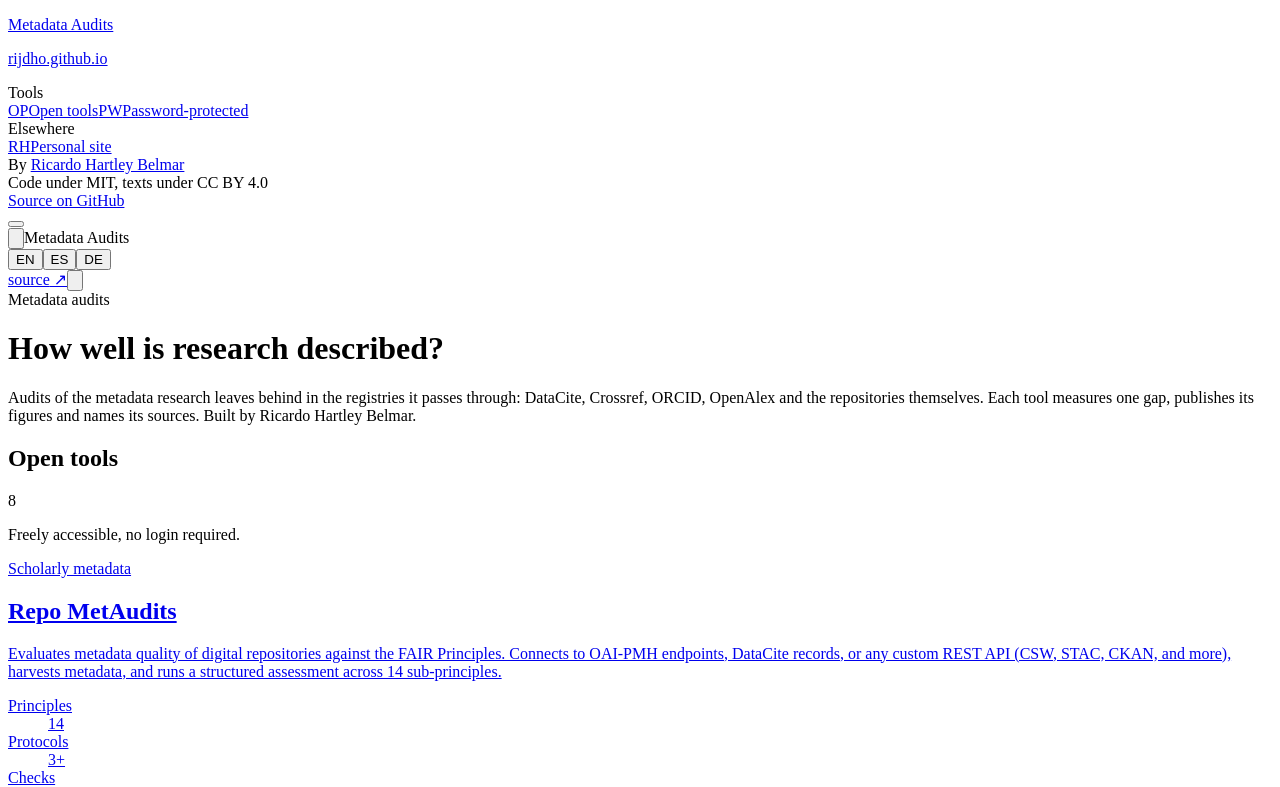
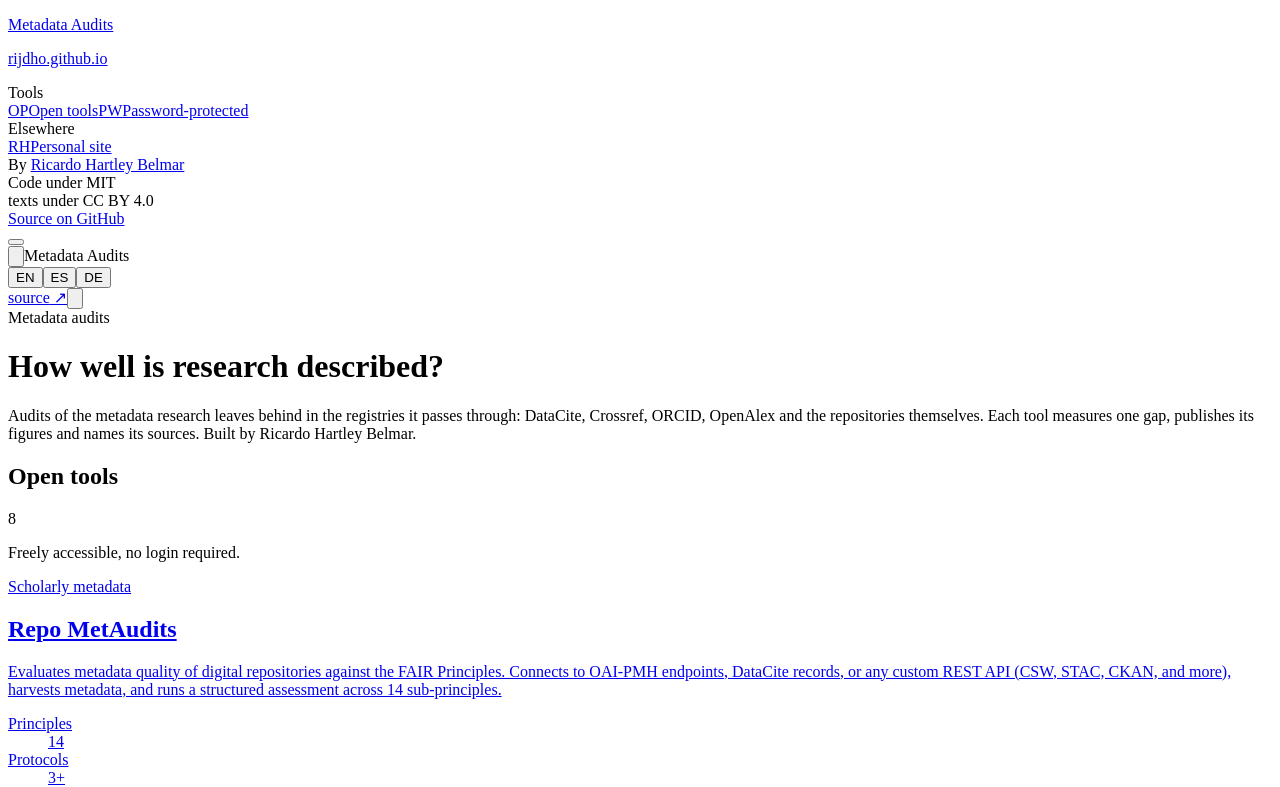
Before and after one commit to rijdho/metaudits-home, a React (Vite) app: page / in a window 1280 px wide. Shown: the top 787 px of the page. Built offline with nearby package versions, Linux system fonts and the light colour scheme.

Commit message:
Rail credits: one licence per line, so CC BY 4.0 never breaks

```diff
--- a/src/main.jsx
+++ b/src/main.jsx
@@ -61,7 +61,8 @@
         </nav>
         <div className="rail-foot">
           {tr("rail.credits")}<br />
-          {t("footer.license")}<br />
+          {/* One licence per line: the rail is too narrow for both, and would break inside "CC BY 4.0". */}
+          {t("footer.license").split(", ").map((part) => <span key={part}>{part}<br /></span>)}
           {tr("footer.source")}
         </div>
       </aside>
```
